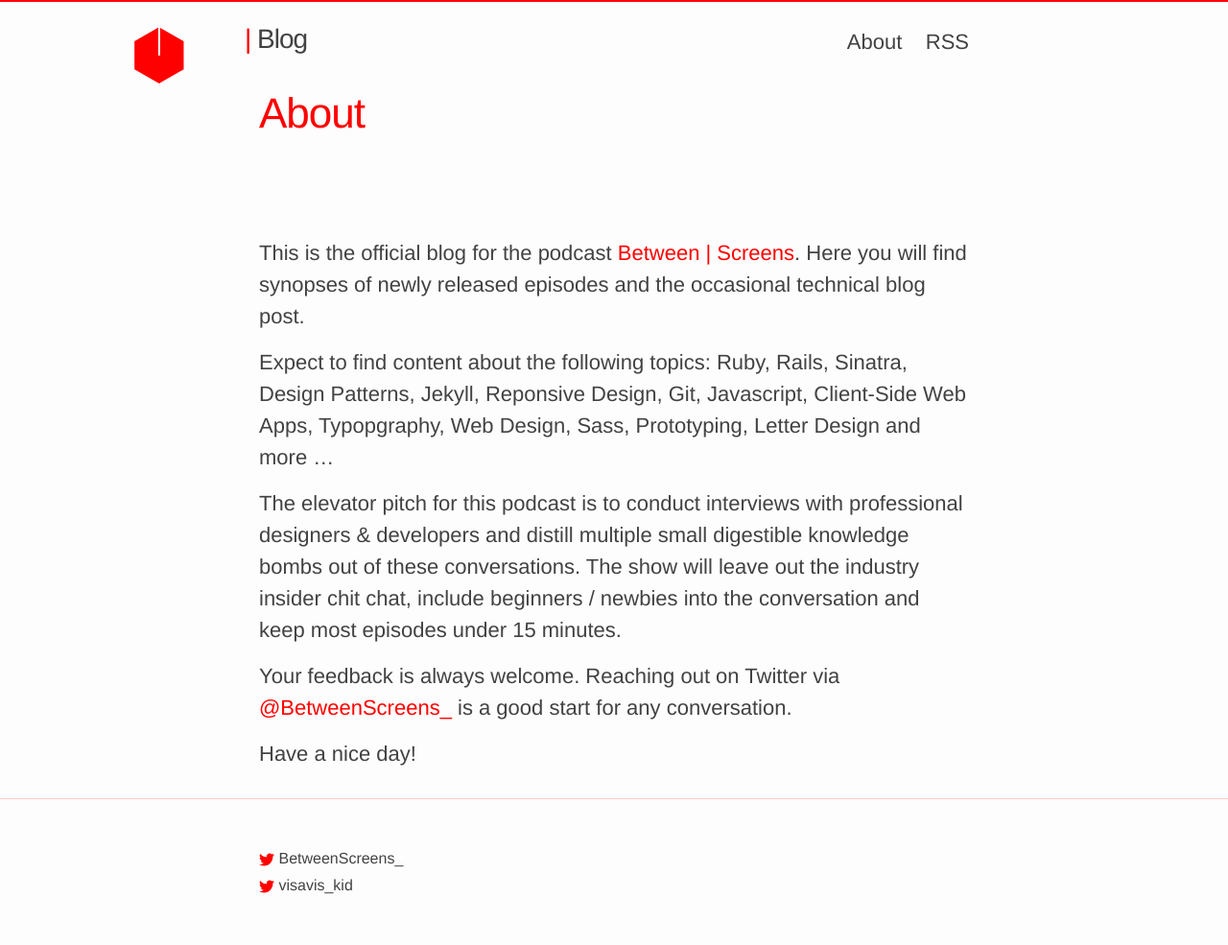
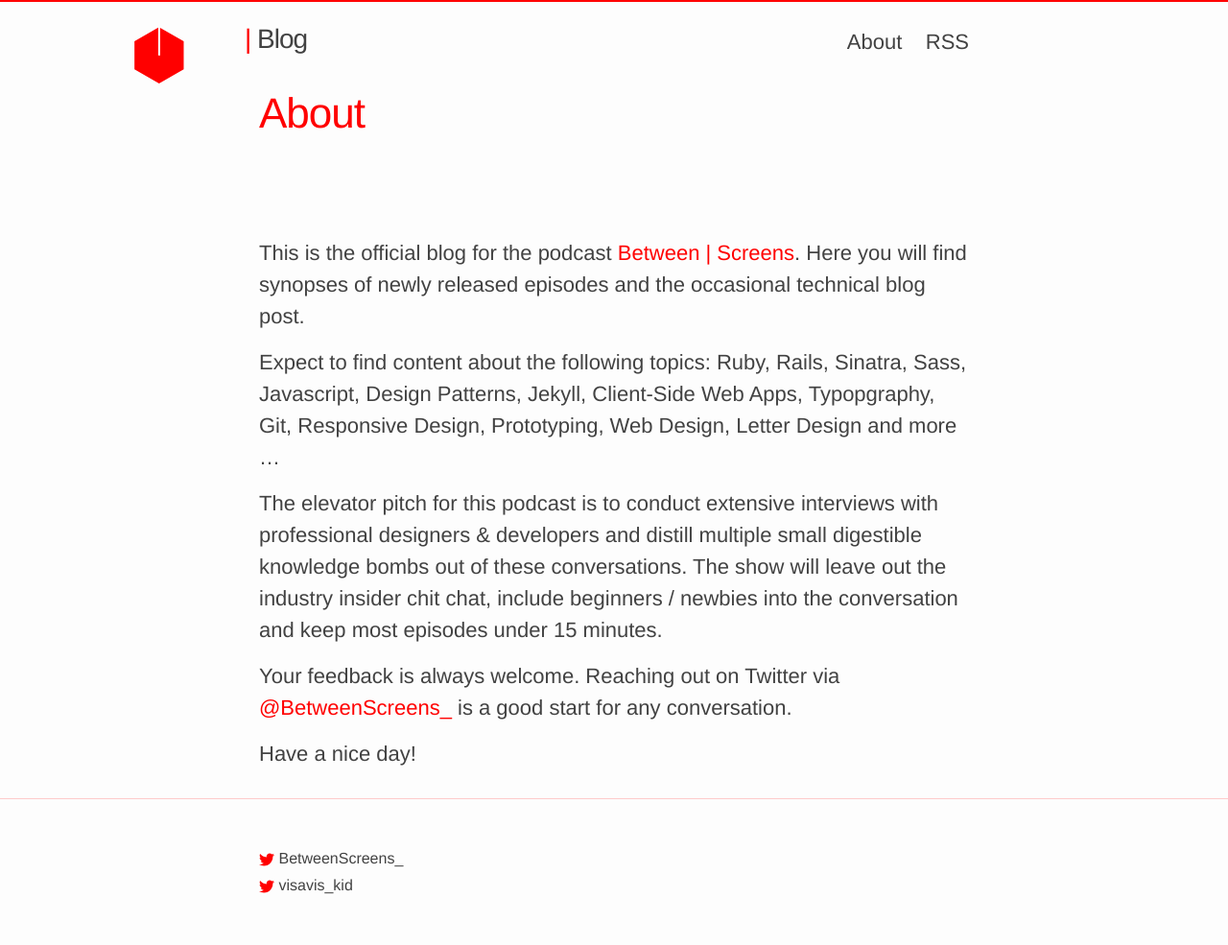
Before and after one commit to vis-kid/between_blog, a Jekyll site: the page built from about.md, in a window 1280 px wide. Shown: the whole page at 96% size. Built offline with Jekyll 4.4.1, drawn with Linux system fonts in a browser that asks for light colours.

Commit message:
Updates about page

```diff
--- a/about.md
+++ b/about.md
@@ -7,9 +7,9 @@
 This is the official blog for the podcast [Between \| Screens](http://google.com/). Here you will find synopses of newly released episodes and the occasional technical blog post.
 
 Expect to find content about the following topics:
-Ruby, Rails, Sinatra, Design Patterns, Jekyll, Reponsive Design, Git, Javascript, Client-Side Web Apps, Typopgraphy, Web Design, Sass, Prototyping, Letter Design and more …
+Ruby, Rails, Sinatra, Sass, Javascript, Design Patterns, Jekyll, Client-Side Web Apps, Typopgraphy, Git, Responsive Design, Prototyping, Web Design,  Letter Design and more …
 
-The elevator pitch for this podcast is to conduct interviews with professional designers & developers and distill multiple small digestible knowledge bombs out of these conversations. The show will leave out the industry insider chit chat, include beginners / newbies into the conversation and keep most episodes under 15 minutes.
+The elevator pitch for this podcast is to conduct extensive interviews with professional designers & developers and distill multiple small digestible knowledge bombs out of these conversations. The show will leave out the industry insider chit chat, include beginners / newbies into the conversation and keep most episodes under 15 minutes.
 
 Your feedback is always welcome. Reaching out on Twitter via [@BetweenScreens\_](http://twitter.com/BetweenScreens_) is a good start for any conversation.
 
```
